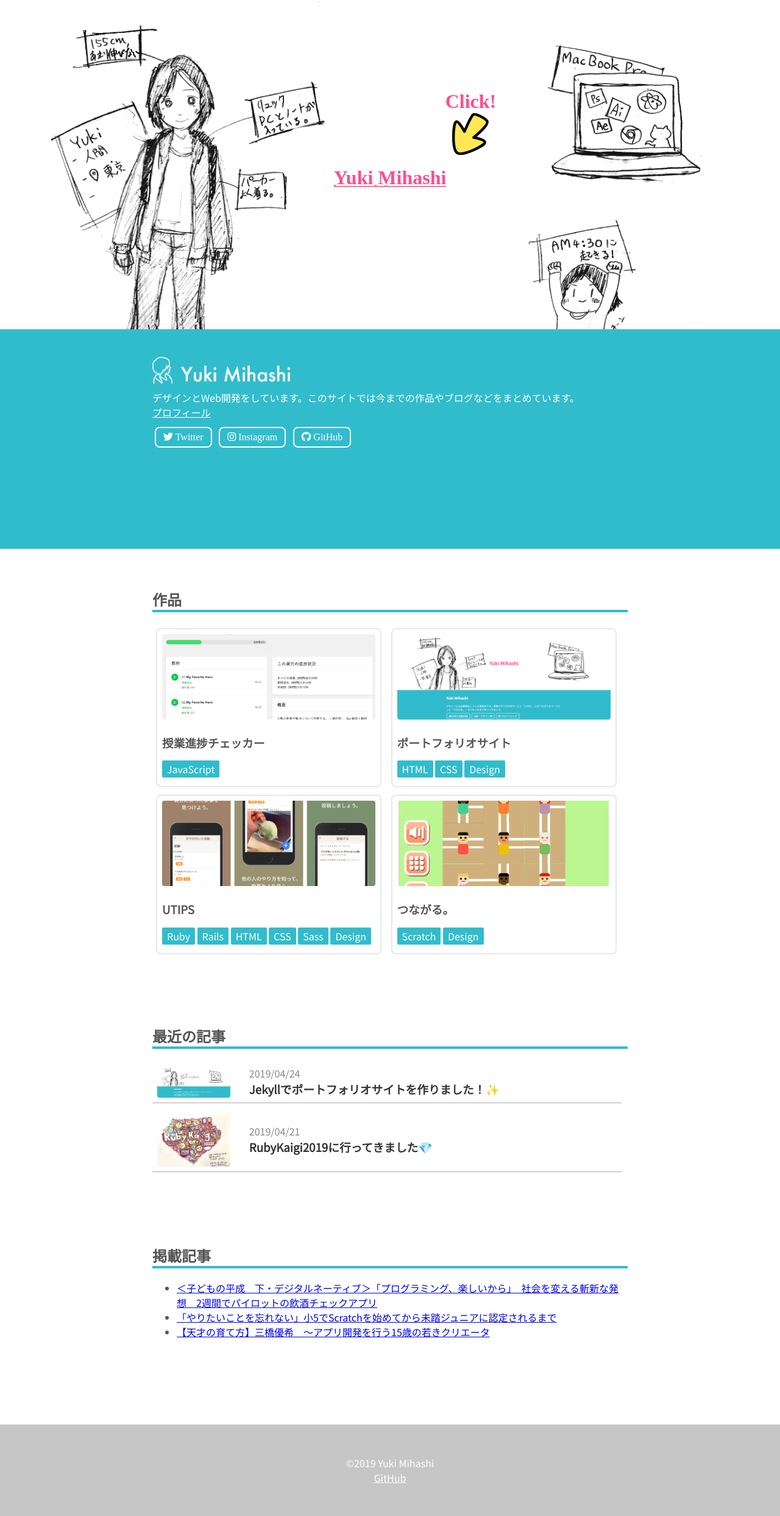
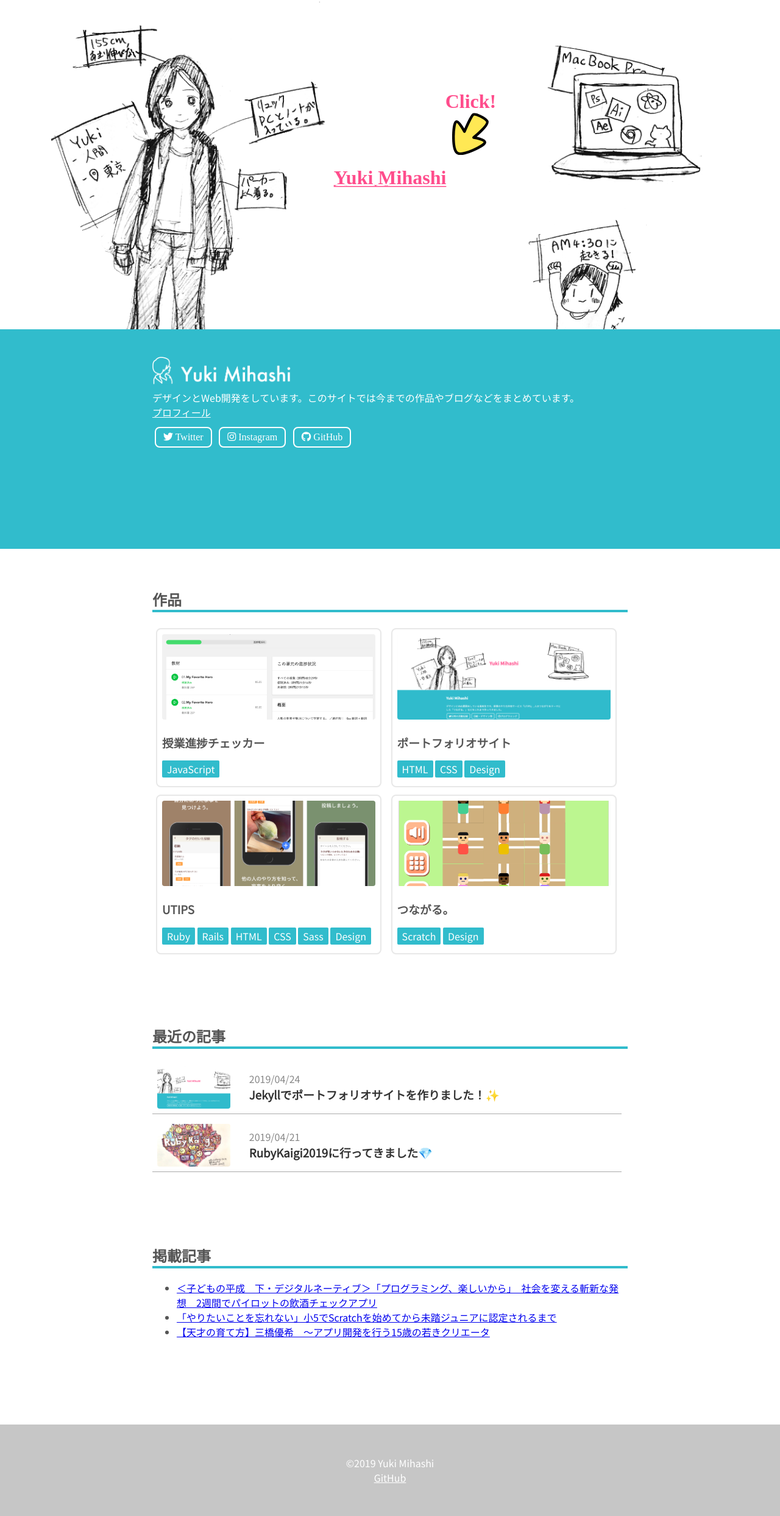
Before and after one commit to madoreenu/yuki384.github.io, a Jekyll site: the page built from index.md, in a window 1280 px wide. Shown: the whole page at 61% size. Built offline with Jekyll 4.4.1, drawn with Linux system fonts in a browser that asks for light colours; nearby versions of some CDN libraries; some web fonts are replaced.

Commit message:
記事のサムネイルサイズ調整

```diff
--- a/assets/css/main.css
+++ b/assets/css/main.css
@@ -110,6 +110,8 @@
 }
 .blog_thumnail{
   width: 120px;
+  height: 70px;
+  object-fit: cover;
   display: table-cell;
   vertical-align: middle;
   border-radius: 4px;
```
